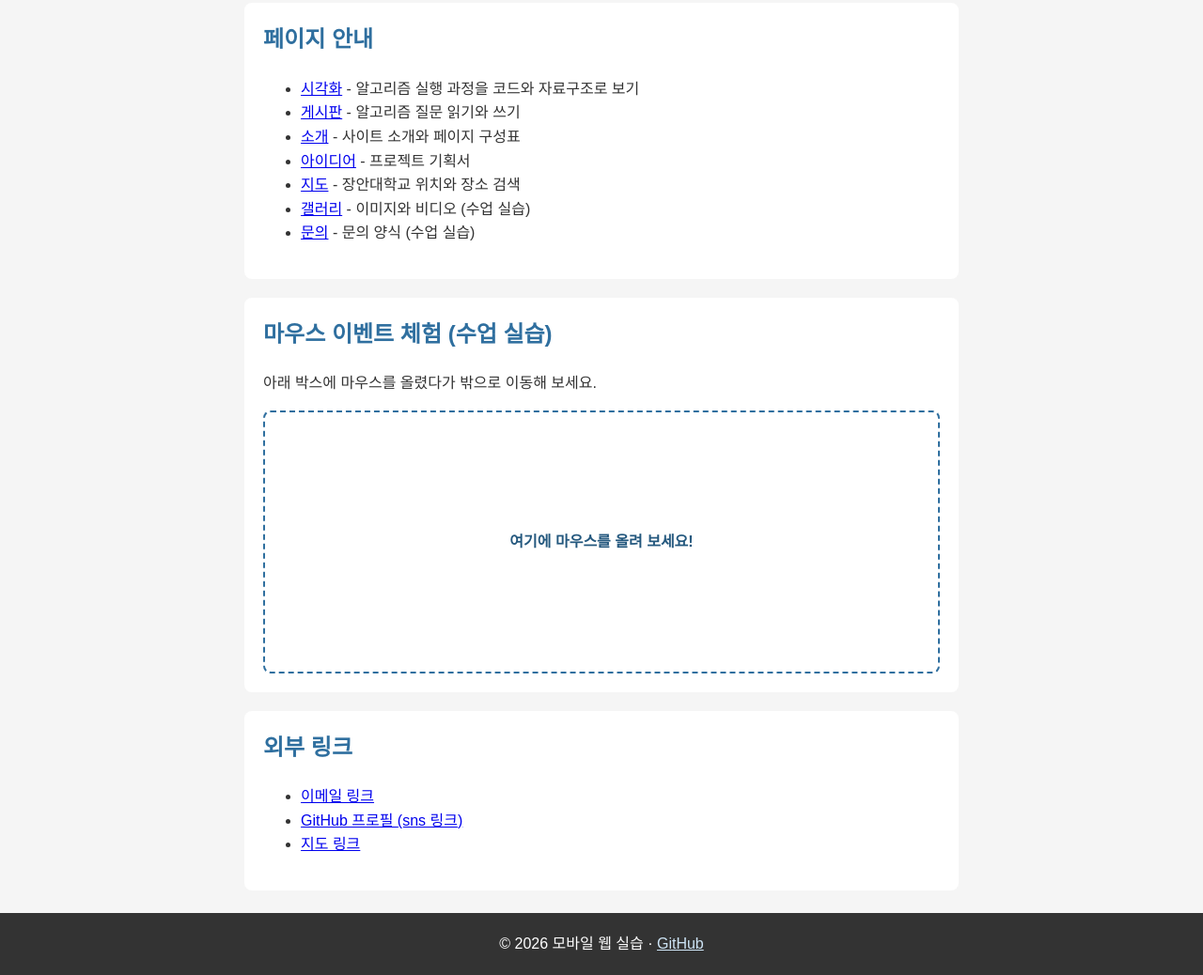
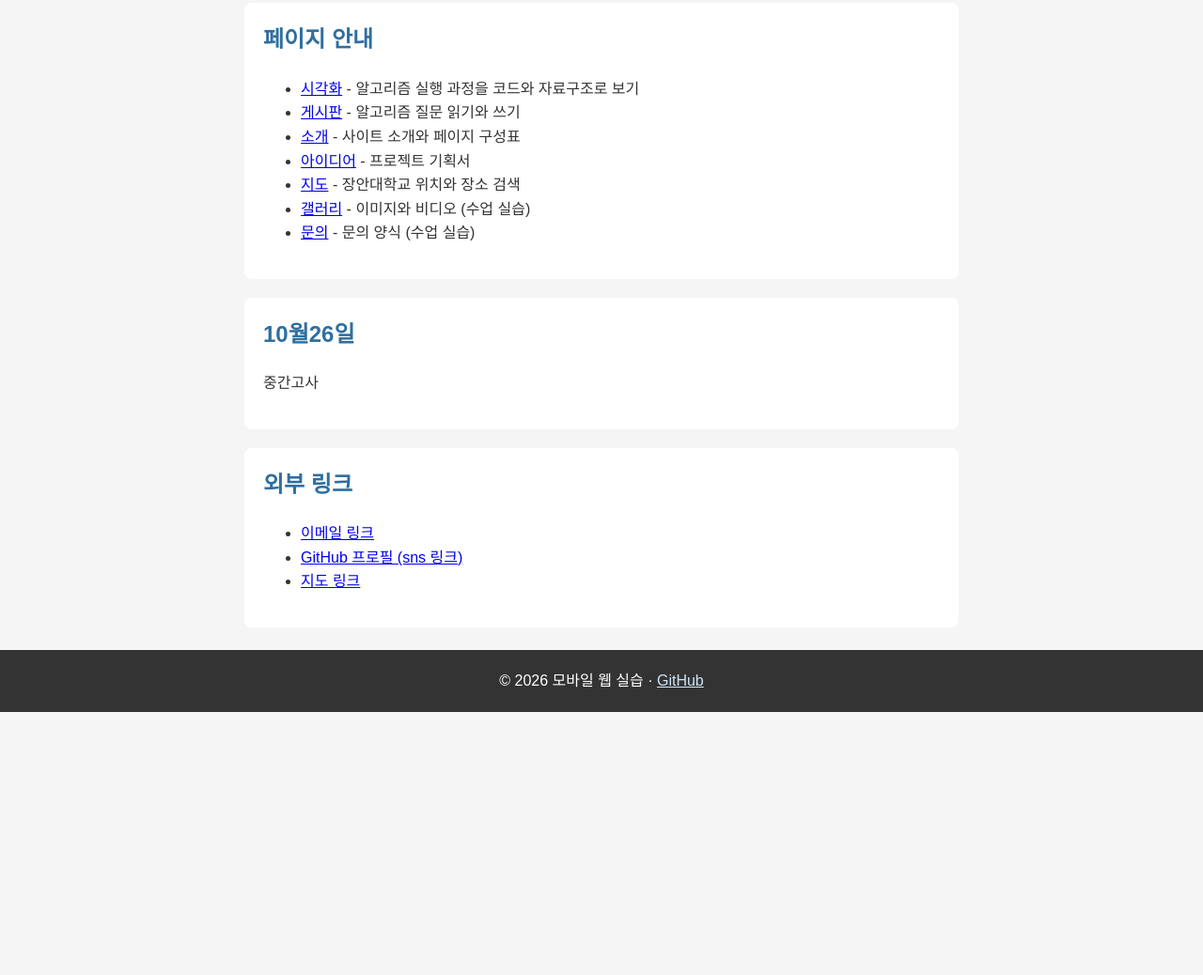
Before and after one commit to 2k-c-a/20240636, a website: page frontend/html/index.html in a window 1280 px wide. Shown: the part 601-1639 px from the top of the page at 94% size. After the commit the page ends 1359 px from the top, so only its background shows below. Drawn offline with Linux system fonts and the light colour scheme.

Commit message:
10월26일 중간고사 프로젝트

```diff
--- a/frontend/html/index.html
+++ b/frontend/html/index.html
@@ -71,9 +71,9 @@
         </section>
 
         <section>
-            <h2>마우스 이벤트 체험 (수업 실습)</h2>
-            <p>아래 박스에 마우스를 올렸다가 밖으로 이동해 보세요.</p>
-            <div id="box" class="mouse-box" data-hover-image="../img/pexels-erwin-bosman-118283-36927967.jpg">여기에 마우스를 올려 보세요!</div>
+            <h2>10월26일</h2>
+            <p>중간고사</p></p>
+
         </section>
 
         <section>
```
